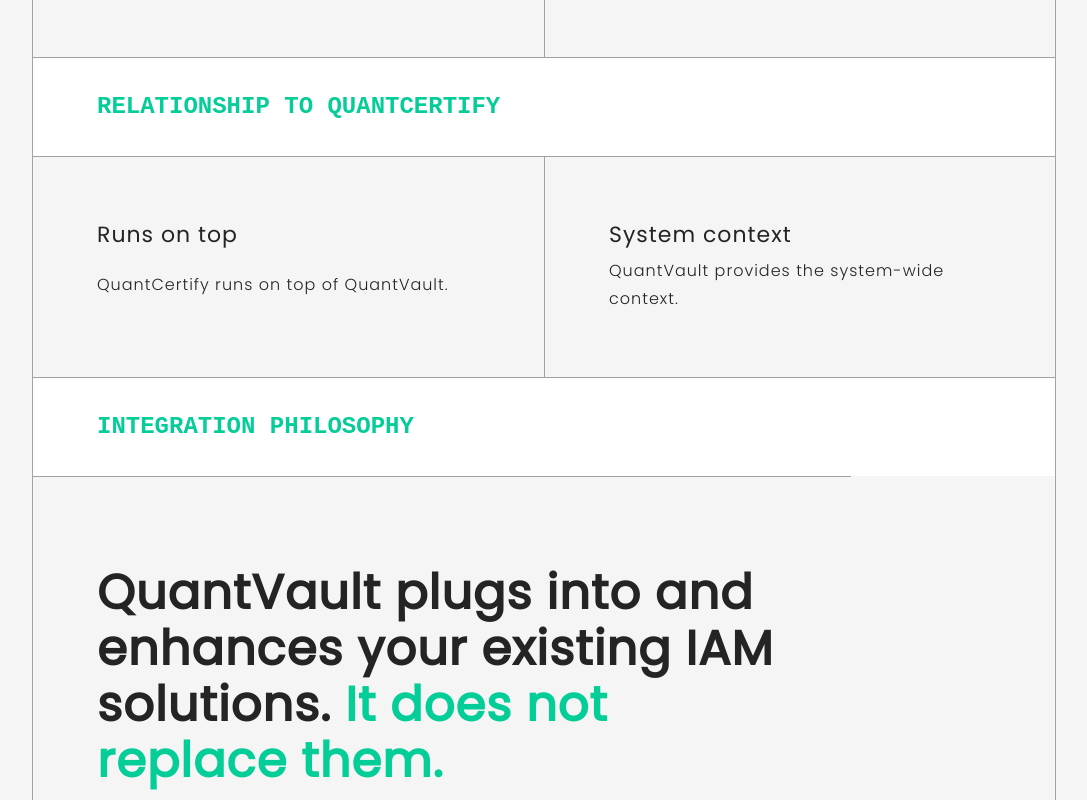
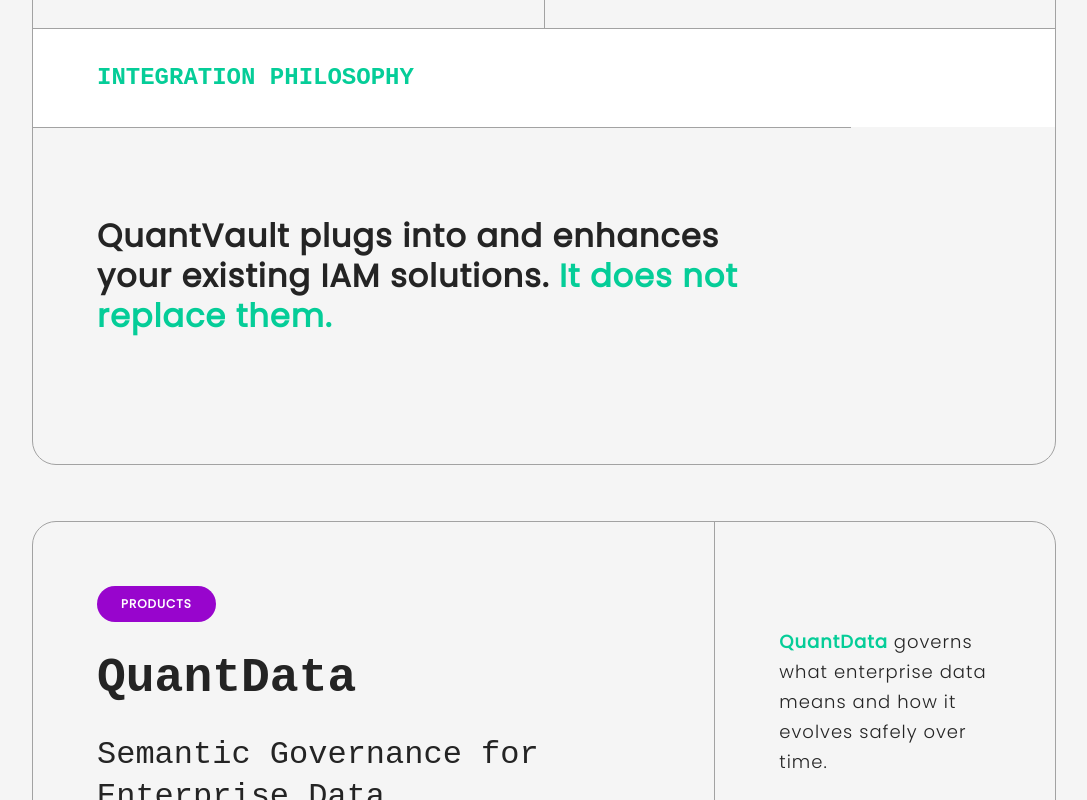
Before and after one commit to quantent-web/quantent-web, a Next.js app: page / in a window 1280 px wide. Shown: the part 7860-8660 px from the top of the page, without its empty margins (96-1183 px from the left). Built offline with nearby package versions, Linux system fonts and the light colour scheme; a web font is replaced by a local one.

Commit message:
Adjust product section-note styles and products container spacing

```diff
--- a/app/globals.css
+++ b/app/globals.css
@@ -361,8 +361,9 @@ p,
 #quantcertify {
   border-radius: 24px;
   padding-top: 0;
+  padding-right: 0;
+  padding-bottom: 0;
   padding-left: 0;
-  padding-right: 0;
   border: 1px solid var(--border);
   margin-top: 120px;
 }
@@ -636,12 +637,14 @@ p,
 }
 
 .product-cell--statement {
+  display: grid;
+  gap: 16px;
   max-width: 80%;
 }
 
 .product-cell--statement .section-note {
-  font-size: 3rem;
-  line-height: 3.5rem;
+  font-size: 2rem;
+  line-height: 2.5rem;
 }
 
 @media (max-width: 1024px) {
@@ -660,11 +663,8 @@ p,
     padding-right: var(--space-6);
   }
 
-  .product-cell--statement .section-note {
-    font-size: 2.25rem;
-    line-height: 2.75rem;
-  }
-}
+}
+
 
 @media (max-width: 640px) {
   #quantvault {
@@ -693,10 +693,11 @@ p,
   }
 
   .product-cell--statement .section-note {
-    font-size: 1.75rem;
-    line-height: 2.25rem;
-  }
-}
+    font-size: 1.5rem;
+    line-height: 2rem;
+  }
+}
+
 #capabilities {
   min-height: min(90svh, calc(100svh - var(--nav-h)));
   height: auto;
@@ -1920,8 +1921,8 @@ html[data-theme="dark"] body {
 
 
 .products-container {
+  padding: 120px 10% 190.5px 0px;
   position: relative;
-  padding: 12.5rem 10%;
   overflow: hidden;
 }
 
```
